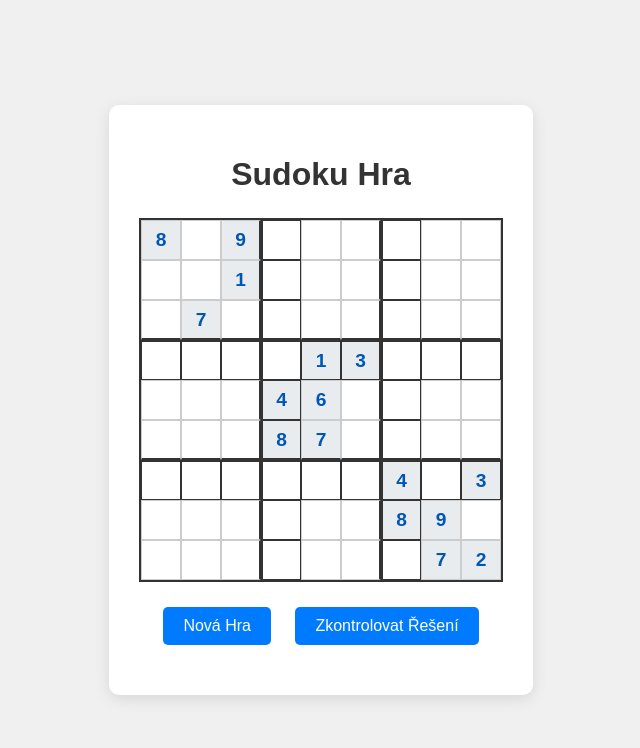
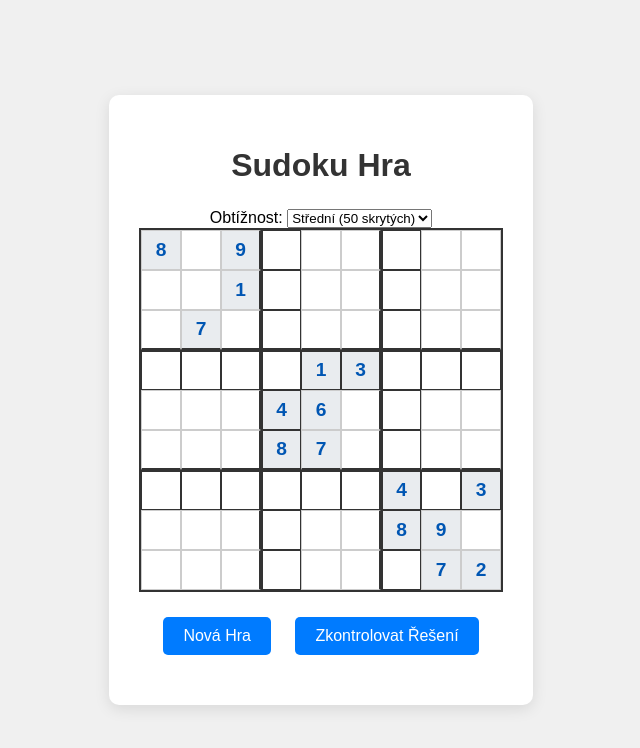
Before and after one commit to OdwarM/Sudoku, a plain HTML site: page index.html in a window 1280 px wide. Shown: the whole page, without its empty margins (319-959 px from the left). Drawn offline with Linux system fonts and the light colour scheme.

Commit message:
Add difficulty controls and number buttons to UI
přidání obtížnosti a číselné řady

```diff
--- a/index.html
+++ b/index.html
@@ -9,8 +9,24 @@
 <body>
     <div class="container">
         <h1>Sudoku Hra</h1>
-        <div id="sudoku-grid" class="sudoku-grid">
-            </div>
+
+        <div class="difficulty-controls">
+            <label for="difficulty">Obtížnost:</label>
+            <select id="difficulty">
+                <option value="easy">Lehká (40 skrytých)</option>
+                <option value="medium" selected>Střední (50 skrytých)</option>
+                <option value="hard">Těžká (60 skrytých)</option>
+            </select>
+        </div>
+
+        <div class="game-area">
+            <div id="sudoku-grid" class="sudoku-grid">
+                </div>
+
+            <div id="number-buttons" class="number-buttons">
+                </div>
+        </div>
+
         <div class="controls">
             <button id="new-game-btn">Nová Hra</button>
             <button id="check-solution-btn">Zkontrolovat Řešení</button>
```
